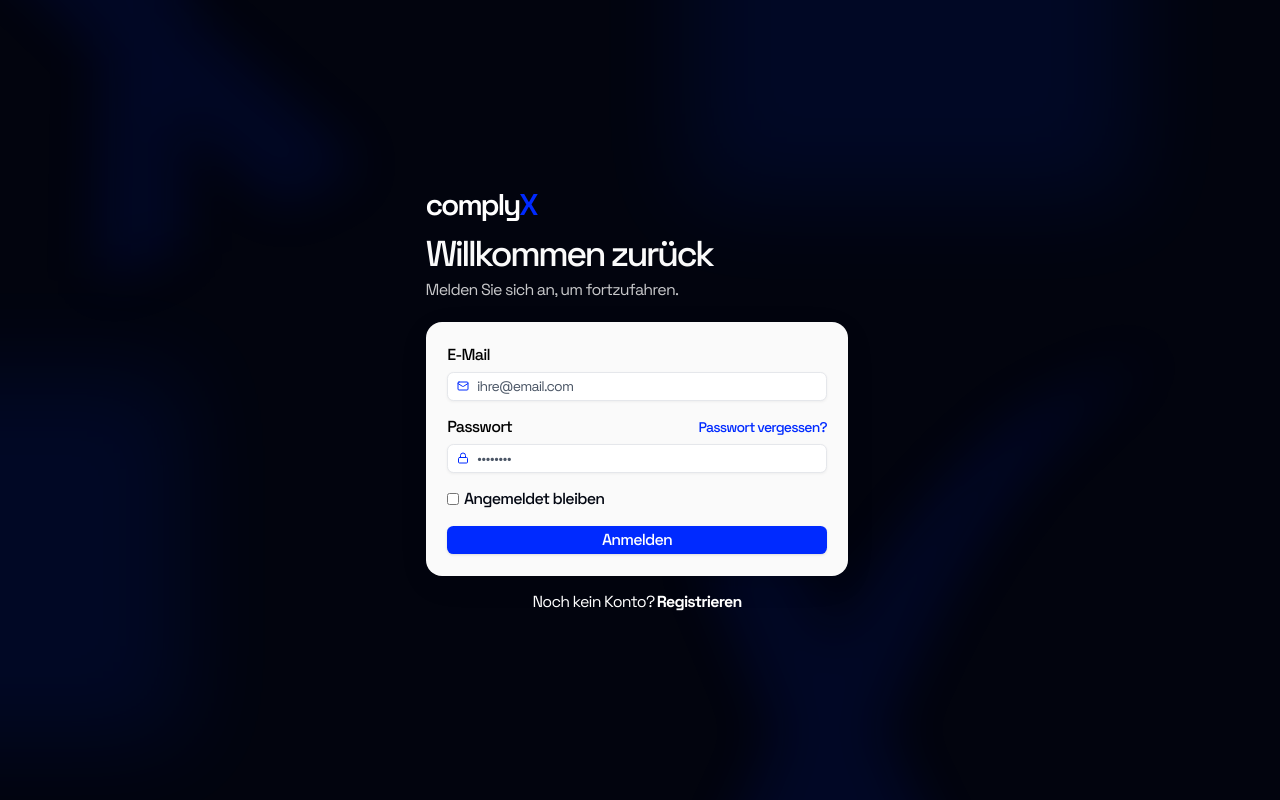
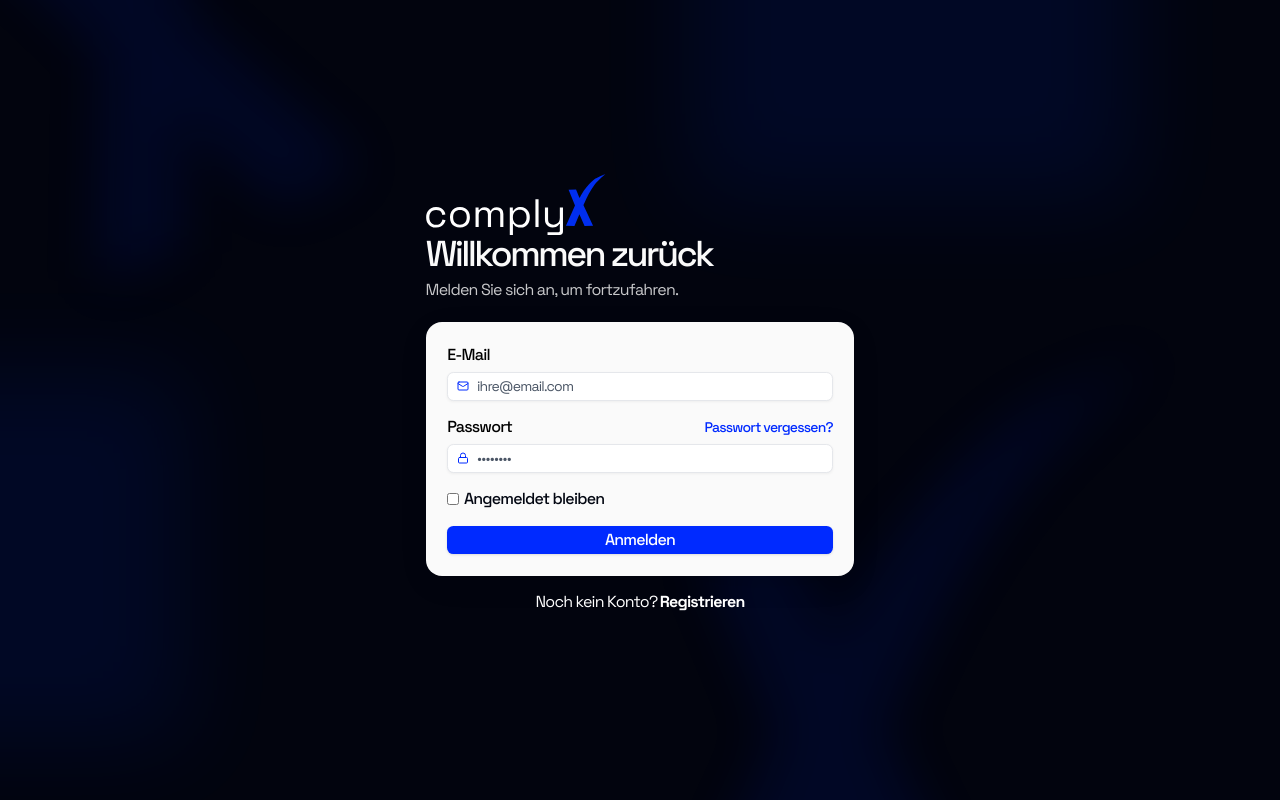
Before and after one commit to nxkolas/compliance, a Next.js app in the folder my-app/: page /auth/login in a window 1280 px wide. Built offline with nearby package versions, Linux system fonts and the light colour scheme; no server answers.

Commit message:
logo eingefügt

```diff
--- a/my-app/components/login-form.tsx
+++ b/my-app/components/login-form.tsx
@@ -10,6 +10,7 @@ import { Lock, Mail } from "lucide-react";
 import Link from "next/link";
 import { useRouter } from "next/navigation";
 import { useState } from "react";
+import Image from "next/image";
 
 function getNextPath() {
   const next = new URLSearchParams(window.location.search).get("next");
@@ -51,12 +52,18 @@ export function LoginForm({
   };
 
   return (
-    // Max-Breite auf 442px begrenzt für perfekte Symmetrie zu Anhs Design
-    <div className={cn("w-full max-w-[442px] px-4 flex flex-col justify-start items-start gap-4 font-['Space_Grotesk']", className)} {...props}>
+    <div className={cn("w-full max-w-110.5px px-4 flex flex-col justify-start items-start gap-4 font-['Space_Grotesk']", className)} {...props}>
 
-      {/* LOGO-BEREICH */}
-      <div className="h-16 flex items-center justify-start text-white text-3xl font-semibold tracking-tight">
-        comply<span className="text-[#002AFF]">X</span>
+      {/* 1. HIER REIN: Ersetze den alten Logo-Text mit diesem Block */}
+      <div className="h-16 flex items-center justify-start">
+        <Image
+          src="/images/Logo-weiß.svg"
+          alt="complyX Logo"
+          width={180}
+          height={48}
+          priority
+          className="object-contain"
+        />
       </div>
 
       {/* TITEL & SUBTITEL */}
```
